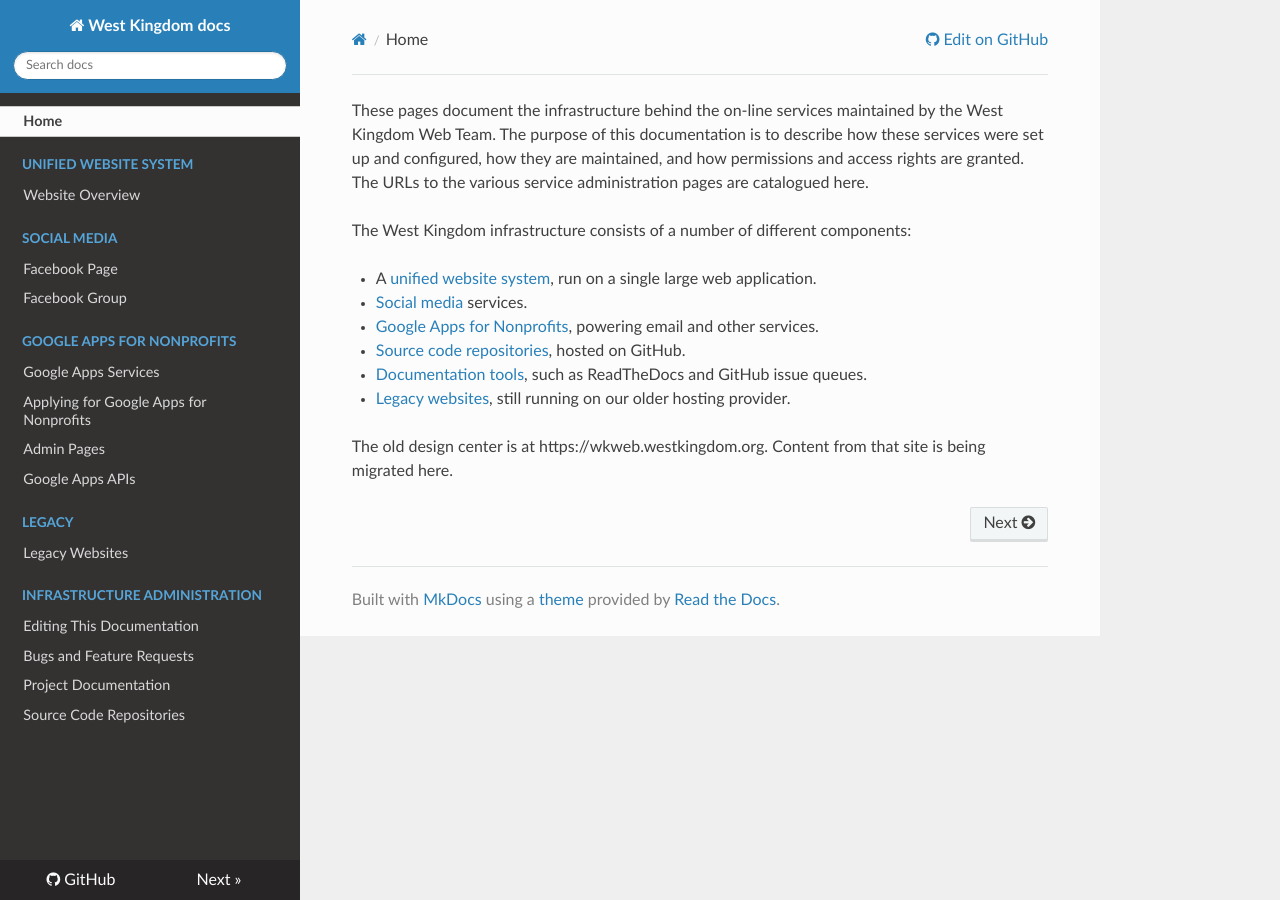
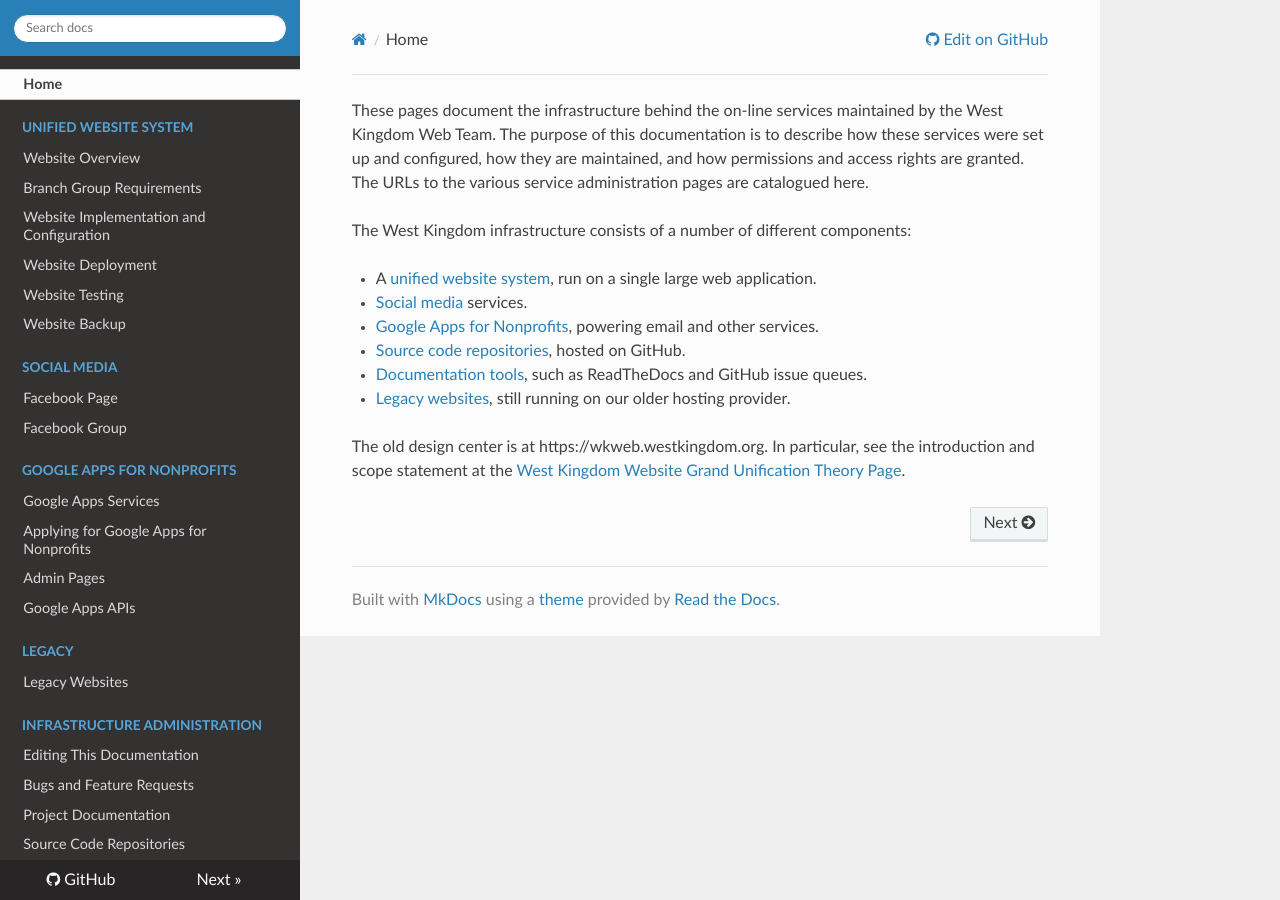
Before and after one commit to westkingdom/westkingdom, an MkDocs documentation site: the page built from docs/index.md, in a window 1280 px wide. Built offline with MkDocs 1.6.1, drawn with Linux system fonts in a browser that asks for light colours; nearby versions of some CDN libraries; old or Windows-style settings are respelled for this version of MkDocs.

Commit message:
Rough-in the pages for the unified website system.

```diff
--- a/docs/index.md
+++ b/docs/index.md
@@ -14,4 +14,4 @@ The West Kingdom infrastructure consists of a number of different components:
 - [Documentation tools](doc-editing.md), such as ReadTheDocs and GitHub issue queues.
 - [Legacy websites](legacy.md), still running on our older hosting provider.
 
-The old design center is at https://wkweb.westkingdom.org.  Content from that site is being migrated here.
+The old design center is at https://wkweb.westkingdom.org.  In particular, see the introduction and scope statement at the [West Kingdom Website Grand Unification Theory Page](http://www.wkweb.westkingdom.org/documentation/west-kingdom-website-grand-unification-theory).
--- a/mkdocs.yml
+++ b/mkdocs.yml
@@ -2,6 +2,11 @@ site_name: West Kingdom docs
 pages:
   - [index.md, 'Home']
   - [website-overview.md, 'Unified Website System', 'Website Overview']
+  - [branch-group-requirements.md, 'Unified Website System', 'Branch Group Requirements']
+  - [website-implementation-and-configuration.md, 'Unified Website System', 'Website Implementation and Configuration']
+  - [website-deployment.md, 'Unified Website System', 'Website Deployment']
+  - [website-testing.md, 'Unified Website System', 'Website Testing']
+  - [website-backup.md, 'Unified Website System', 'Website Backup']
   - [facebook-page.md, 'Social Media', 'Facebook Page']
   - [facebook-group.md, 'Social Media', 'Facebook Group']
   - [google-apps-services.md, 'Google Apps for Nonprofits', 'Google Apps Services']
```
Also changed, not shown: docs/branch-group-requirements.md (added, +1 -0 lines), docs/website-backup.md (added, +1 -0 lines), docs/website-deployment.md (added, +1 -0 lines), docs/website-implementation-and-configuration.md (added, +3 -0 lines), docs/website-testing.md (added, +1 -0 lines).
